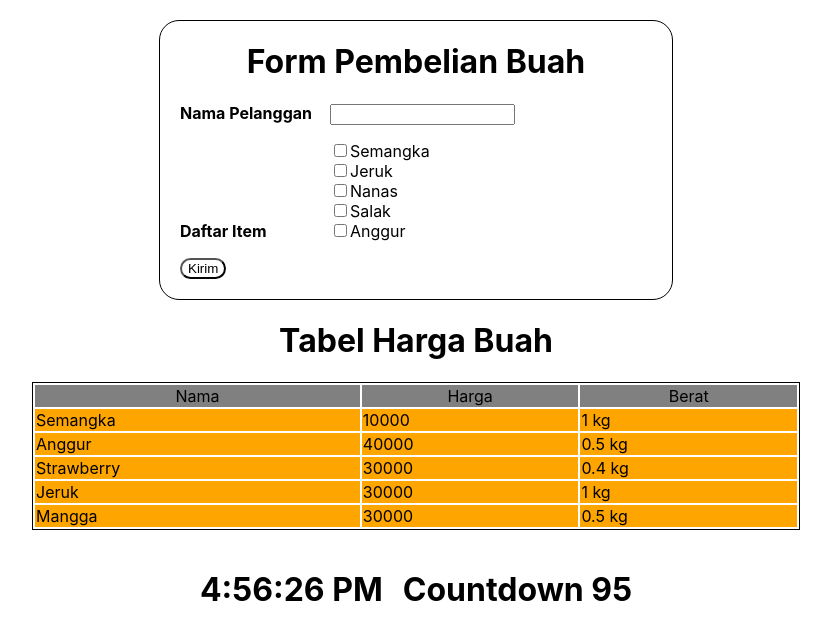
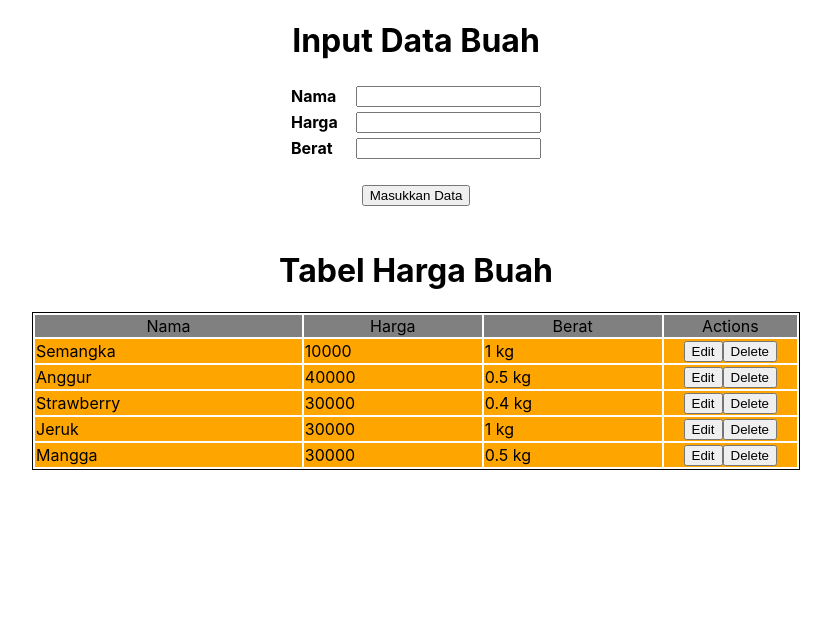
Before and after one commit to narindraditantyo/sanbercode-reactjs-batch18-part2, a React (Create React App) app: page / in a window 1280 px wide. Shown: the top 640 px of the page, without its empty margins (224-1055 px from the left). Built offline with nearby package versions, Linux system fonts and the light colour scheme.

Commit message:
Tugas 12 - Reactjs Lists & Forms

```diff
--- a/src/App.js
+++ b/src/App.js
@@ -3,13 +3,15 @@ import './App.css';
 import Tugas9 from './Tugas-9/tugas9'
 import Tugas10 from './Tugas-10/tugas10'
 import Tugas11 from './Tugas-11/tugas11';
+import Tugas12 from './Tugas-12/tugas12';
 
 function App() {
 	return(
 		<div>
-			<Tugas9 />
-			<Tugas10 />
-			<Tugas11 />
+			{/* <Tugas9 /> */}
+			{/* <Tugas10 /> */}
+			{/* <Tugas11 /> */}
+			<Tugas12 />
 		</div>
 	);
 }
--- /dev/null
+++ b/src/Tugas-12/tugas12.js
@@ -0,0 +1,152 @@
+import React from 'react';
+
+class Tugas12 extends React.Component {
+    constructor(props) {
+        super(props);
+        this.state = {
+            daftarHargaBuah: [
+                { nama: "Semangka", harga: 10000, berat: 1000 },
+                { nama: "Anggur", harga: 40000, berat: 500 },
+                { nama: "Strawberry", harga: 30000, berat: 400 },
+                { nama: "Jeruk", harga: 30000, berat: 1000 },
+                { nama: "Mangga", harga: 30000, berat: 500 }
+            ],
+            inputNama: "",
+            inputHarga: "",
+            inputBerat: "",
+            index: -1
+        }
+
+        this.handleChange1 = this.handleChange1.bind(this);
+        this.handleChange2 = this.handleChange2.bind(this);
+        this.handleChange3 = this.handleChange3.bind(this);
+        this.handleSubmit = this.handleSubmit.bind(this);
+        this.handleEdit = this.handleEdit.bind(this);
+        this.handleDelete = this.handleDelete.bind(this);
+    }
+
+    handleEdit(event) {
+        let index = event.target.value;
+        let buah = this.state.daftarHargaBuah[index];
+        console.log(buah);
+        this.setState({
+            inputNama: buah.nama, inputHarga: buah.harga, inputBerat: buah.berat, index: index
+        });
+    }
+
+    handleDelete(event) {
+        let index = event.target.value;
+        let buah = this.state.daftarHargaBuah;
+        let editedBuah = buah[this.state.index];
+        console.log(editedBuah);
+        buah.splice(index, 1);
+        if (editedBuah !== undefined) {
+            var newindex = buah.findIndex((item) => item === editedBuah);
+            console.log(newindex);
+            this.setState({
+                daftarHargaBuah: buah,
+                index: newindex
+            });
+        }
+        else {
+            this.setState({
+                daftarHargaBuah: buah
+            });
+        }
+    }
+
+    handleChange1(event) {
+        this.setState({ inputNama: event.target.value });
+    }
+
+    handleChange2(event) {
+        this.setState({ inputHarga: event.target.value });
+    }
+
+    handleChange3(event) {
+        this.setState({ inputBerat: event.target.value });
+    }
+
+    handleSubmit(event) {
+        event.preventDefault()
+        if (this.state.inputNama.replace(/\s/g, '') !== "" && this.state.inputHarga !== "" && this.state.inputBerat !== "") {
+            let daftarBuah = this.state.daftarHargaBuah
+            if (this.state.index === -1) {
+                daftarBuah = [...daftarBuah, { nama: this.state.inputNama, harga: this.state.inputHarga, berat: this.state.inputBerat }]
+            }
+            else {
+                daftarBuah[this.state.index] = { nama: this.state.inputNama, harga: this.state.inputHarga, berat: this.state.inputBerat }
+            }
+            console.log(daftarBuah)
+            this.setState({
+                daftarHargaBuah: daftarBuah,
+                inputNama: "",
+                inputHarga: "",
+                inputBerat: "",
+                index: -1
+            })
+        }
+    }
+
+    render() {
+        return (
+            <div>
+                <>
+                    {/* Forms */}
+                    <h1 style={{ "text-align": "center" }}>Input Data Buah</h1>
+                    <form onSubmit={this.handleSubmit}>
+                        <table style={{ width: "20%", "margin-left": "auto", "margin-right": "auto" }}>
+                            <tr>
+                                <td style={{ width: "50%", "font-weight": "bold", "font-size": "16px" }}><label>Nama</label></td>
+                                <td style={{ width: "50%" }}><input type="text" value={this.state.inputNama} onChange={this.handleChange1} /></td>
+                            </tr>
+                            <tr>
+                                <td style={{ "font-weight": "bold", "font-size": "16px" }}><label>Harga</label> </td>
+                                <td><input type="text" value={this.state.inputHarga} onChange={this.handleChange2} /></td>
+                            </tr>
+                            <tr>
+                                <td style={{ "font-weight": "bold", "font-size": "16px" }}><label>Berat</label> </td>
+                                <td><input type="text" value={this.state.inputBerat} onChange={this.handleChange3} /></td>
+                            </tr>
+                            <tr>
+                                <td colSpan="2" style={{ textAlign: "center", height: "4rem" }}><button>Masukkan Data</button></td>
+                            </tr>
+                        </table>
+                    </form>
+
+                    {/* Table */}
+                    <h1 style={{ "text-align": "center" }}>Tabel Harga Buah</h1>
+                    <table style={{ "border": "1px solid black", width: "60%", "margin-left": "auto", "margin-right": "auto" }}>
+                        <thead style={{ "text-align": "center", background: "grey" }}>
+                            <tr>
+                                <td>Nama</td>
+                                <td>Harga</td>
+                                <td>Berat</td>
+                                <td>Actions</td>
+                            </tr>
+                        </thead>
+                        <tbody>
+                            {
+                                this.state.daftarHargaBuah.map((buah, index) => {
+                                    return (
+                                        <tr style={{ background: "orange" }}>
+                                            <td style={{ width: "30%" }}>{buah.nama}</td>
+                                            <td style={{ width: "20%" }}>{buah.harga}</td>
+                                            <td style={{ width: "20%" }}>{(buah.berat) / 1000} kg</td>
+                                            <td style={{ width: "15%", textAlign: "center" }}>
+                                                <button onClick={this.handleEdit} value={index}>Edit</button>
+                                                <button onClick={this.handleDelete} value={index}>Delete</button>
+                                            </td>
+                                        </tr>
+                                    )
+                                })
+                            }
+                        </tbody>
+                    </table>
+                </>
+            </div>
+        )
+    }
+}
+
+export default Tugas12;
```
